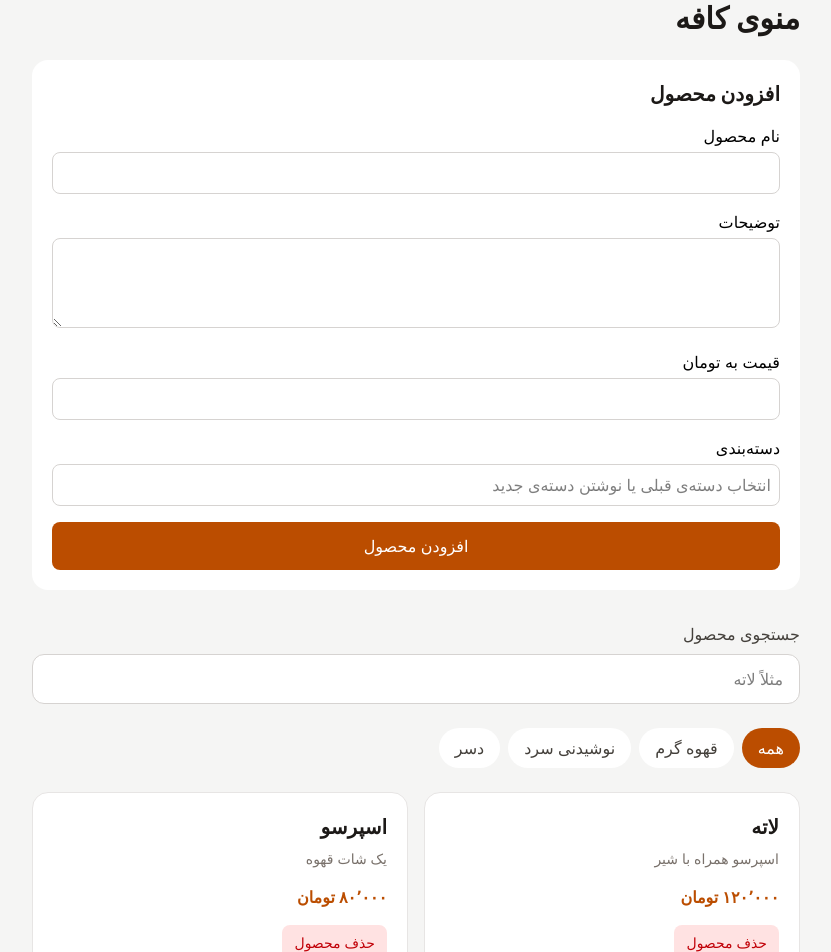
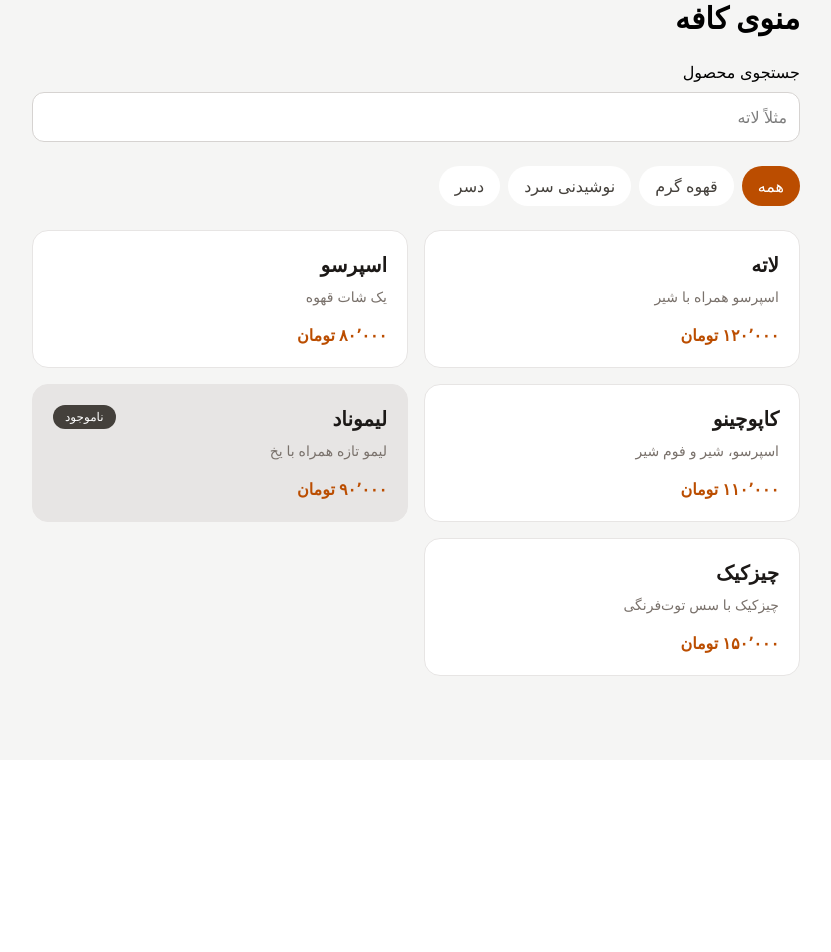
Before and after one commit to SobhanMirgholami/roll-menu, a React (Vite) app: page / in a window 1280 px wide. Shown: the part 40-992 px from the top of the page, without its empty margins (224-1055 px from the left). After the commit the page ends 800 px from the top, so only its background shows below. Built offline with nearby package versions, Linux system fonts and the light colour scheme.

Commit message:
adding router and admin page (got seperated from menu page)

```diff
--- a/package.json
+++ b/package.json
@@ -13,6 +13,7 @@
     "@tailwindcss/vite": "^4.3.3",
     "react": "^19.2.8",
     "react-dom": "^19.2.8",
+    "react-router-dom": "^7.18.4",
     "tailwindcss": "^4.3.3"
   },
   "devDependencies": {
--- a/src/components/AddProductForm.jsx
+++ b/src/components/AddProductForm.jsx
@@ -1,64 +1,64 @@
-import { useState } from "react";
+import { useState } from 'react'
 
 function normalizeCategory(value) {
   return value
     .trim()
-    .replace(/\s+/g, " ")
-    .replace(/ي/g, "ی")
-    .replace(/ك/g, "ک");
+    .replace(/\s+/g, ' ')
+    .replace(/ي/g, 'ی')
+    .replace(/ك/g, 'ک')
 }
 
-export default function AddProductForm({ onAddProduct, categories }) {
-  const [name, setName] = useState("");
-  const [description, setDescription] = useState("");
-  const [price, setPrice] = useState("");
-  const [category, setCategory] = useState("");
-  const [error, setError] = useState("");
-  const normalizedCategory = normalizeCategory(category);
-
-  const existingCategory = categories.find(
-    (item) => normalizeCategory(item) === normalizedCategory,
-  );
+export default function AddProductForm({
+  onAddProduct,
+  categories = [],
+}) {
+  const [name, setName] = useState('')
+  const [description, setDescription] = useState('')
+  const [price, setPrice] = useState('')
+  const [category, setCategory] = useState('')
+  const [error, setError] = useState('')
 
   function handleSubmit(event) {
-    event.preventDefault();
+    event.preventDefault()
 
-    const numericPrice = Number(price);
+    const numericPrice = Number(price)
 
     if (!name.trim() || !category.trim()) {
-      setError("نام محصول و دسته‌بندی را وارد کن.");
-      return;
+      setError('نام محصول و دسته‌بندی را وارد کن.')
+      return
     }
 
-    if (!price.trim() || !Number.isFinite(numericPrice) || numericPrice <= 0) {
-      setError("قیمت باید یک عدد بزرگ‌تر از صفر باشد.");
-      return;
+    if (
+      !price.trim() ||
+      !Number.isFinite(numericPrice) ||
+      numericPrice <= 0
+    ) {
+      setError('قیمت باید یک عدد بزرگ‌تر از صفر باشد.')
+      return
     }
 
-    const normalizedCategory = normalizeCategory(category);
+    const normalizedCategory = normalizeCategory(category)
 
     const existingCategory = categories.find(
-      (item) => normalizeCategory(item) === normalizedCategory,
-    );
+      (item) => normalizeCategory(item) === normalizedCategory
+    )
 
     const newProduct = {
       id: crypto.randomUUID(),
       name: name.trim(),
       description: description.trim(),
       price: numericPrice,
+      category: existingCategory ?? normalizedCategory,
+      isAvailable: true,
+    }
 
-      category: existingCategory ?? normalizedCategory,
+    onAddProduct(newProduct)
 
-      isAvailable: true,
-    };
-
-    onAddProduct(newProduct);
-
-    setName("");
-    setDescription("");
-    setPrice("");
-    setCategory("");
-    setError("");
+    setName('')
+    setDescription('')
+    setPrice('')
+    setCategory('')
+    setError('')
   }
 
   return (
@@ -66,7 +66,9 @@ export default function AddProductForm({ onAddProduct, categories }) {
       onSubmit={handleSubmit}
       className="mb-8 grid gap-4 rounded-2xl bg-white p-5"
     >
-      <h2 className="text-xl font-bold text-stone-900">افزودن محصول</h2>
+      <h2 className="text-xl font-bold text-stone-900">
+        افزودن محصول
+      </h2>
 
       <label>
         نام محصول
@@ -113,9 +115,13 @@ export default function AddProductForm({ onAddProduct, categories }) {
           placeholder="انتخاب دسته‌ی قبلی یا نوشتن دسته‌ی جدید"
           className="mt-1 w-full rounded-lg border border-stone-300 p-2"
         />
+
         <datalist id="product-category-options">
           {categories.map((existingCategory) => (
-            <option key={existingCategory} value={existingCategory} />
+            <option
+              key={existingCategory}
+              value={existingCategory}
+            />
           ))}
         </datalist>
       </label>
@@ -133,5 +139,5 @@ export default function AddProductForm({ onAddProduct, categories }) {
         افزودن محصول
       </button>
     </form>
-  );
+  )
 }
--- a/src/components/App.jsx
+++ b/src/components/App.jsx
@@ -1,7 +1,7 @@
 import { useEffect, useState } from "react";
-import ProductCard from "./ProductCard";
-import CategoryTabs from "./CategoryTabs";
-import AddProductForm from "./AddProductForm";
+import { BrowserRouter, Routes, Route } from "react-router-dom";
+import MenuPage from "../pages/MenuPage";
+import AdminPage from "../pages/AdminPage";
 
 const initialProducts = [
   {
@@ -63,8 +63,6 @@ function loadProducts() {
 
 export default function App() {
   const [products, setProducts] = useState(loadProducts);
-  const [searchTerm, setSearchTerm] = useState("");
-  const [selectedCategory, setSelectedCategory] = useState("همه");
   useEffect(() => {
     try {
       localStorage.setItem("cafe-products", JSON.stringify(products));
@@ -72,20 +70,6 @@ export default function App() {
       console.error("ذخیره‌سازی محصولات انجام نشد:", error);
     }
   }, [products]);
-
-  const categories = [
-    "همه",
-    ...new Set(products.map((product) => product.category)),
-  ];
-
-  const filteredProducts = products.filter((product) => {
-    const matchesCategory =
-      selectedCategory === "همه" || product.category === selectedCategory;
-
-    const matchesSearch = product.name.includes(searchTerm.trim());
-
-    return matchesCategory && matchesSearch;
-  });
 
   function handleAddProduct(newProduct) {
     setProducts((currentProducts) => [...currentProducts, newProduct]);
@@ -101,54 +85,36 @@ export default function App() {
       currentProducts.filter((product) => product.id !== productId),
     );
   }
+  function handleToggleAvailability(productId) {
+    setProducts((currentProducts) =>
+      currentProducts.map((product) =>
+        product.id === productId
+          ? {
+              ...product,
+              isAvailable: !product.isAvailable,
+            }
+          : product,
+      ),
+    );
+  }
 
   return (
-    <main dir="rtl" className="min-h-screen bg-stone-100 px-4 py-10">
-      <div className="mx-auto max-w-3xl">
-        <h1 className="mb-6 text-3xl font-bold text-stone-900">منوی کافه</h1>
+    <BrowserRouter>
+      <Routes>
+        <Route path="/" element={<MenuPage products={products} />} />
 
-        <AddProductForm
-          onAddProduct={handleAddProduct}
-          categories={categories.filter((category) => category !== "همه")}
+        <Route
+          path="/admin"
+          element={
+            <AdminPage
+              products={products}
+              onAddProduct={handleAddProduct}
+              onDeleteProduct={handleDeleteProduct}
+              onToggleAvailability={handleToggleAvailability}
+            />
+          }
         />
-
-        <label className="mb-6 block">
-          <span className="mb-2 block font-medium text-stone-700">
-            جستجوی محصول
-          </span>
-
-          <input
-            type="search"
-            placeholder="مثلاً لاته"
-            value={searchTerm}
-            onChange={(event) => setSearchTerm(event.target.value)}
-            className="w-full rounded-xl border border-stone-300 bg-white px-4 py-3"
-          />
-        </label>
-
-        <CategoryTabs
-          categories={categories}
-          selectedCategory={selectedCategory}
-          onSelectCategory={setSelectedCategory}
-        />
-
-        <div className="grid gap-4 sm:grid-cols-2">
-          {filteredProducts.map((product) => (
-            <ProductCard
-              key={product.id}
-              name={product.name}
-              description={product.description}
-              price={product.price}
-              isAvailable={product.isAvailable}
-              onDelete={() => handleDeleteProduct(product.id)}
-            />
-          ))}
-        </div>
-
-        {filteredProducts.length === 0 && (
-          <p className="mt-6 text-center text-stone-500">محصولی پیدا نشد.</p>
-        )}
-      </div>
-    </main>
+      </Routes>
+    </BrowserRouter>
   );
 }
--- a/src/components/ProductCard.jsx
+++ b/src/components/ProductCard.jsx
@@ -4,6 +4,7 @@ export default function ProductCard({
   price,
   isAvailable,
   onDelete,
+  onToggleAvailability,
 }) {
   return (
     <article
@@ -26,13 +27,30 @@ export default function ProductCard({
       <p className="mt-4 font-semibold text-amber-700">
         {price.toLocaleString("fa-IR")} تومان
       </p>
+
+      {(onDelete || onToggleAvailability) && (
+        <div className="mt-4 flex flex-wrap gap-2">
+          {onDelete && (
             <button
               type="button"
               onClick={onDelete}
-        className="mt-4 rounded-lg bg-red-100 px-3 py-2 text-sm text-red-700"
+              className="rounded-lg bg-red-100 px-3 py-2 text-sm text-red-700"
             >
               حذف محصول
             </button>
+          )}
+
+          {onToggleAvailability && (
+            <button
+              type="button"
+              onClick={onToggleAvailability}
+              className="rounded-lg bg-stone-700 px-3 py-2 text-sm text-white"
+            >
+              {isAvailable ? "ناموجود کردن" : "موجود کردن"}
+            </button>
+          )}
+        </div>
+      )}
     </article>
   );
 }
--- /dev/null
+++ b/src/pages/AdminPage.jsx
@@ -0,0 +1,35 @@
+import AddProductForm from "../components/AddProductForm";
+import ProductCard from "../components/ProductCard";
+
+export default function AdminPage({
+  products,
+  onAddProduct,
+  onDeleteProduct,
+  onToggleAvailability,
+}) {
+  const categories = [...new Set(products.map((product) => product.category))];
+
+  return (
+    <main dir="rtl" className="min-h-screen bg-stone-100 px-4 py-10">
+      <div className="mx-auto max-w-3xl">
+        <h1 className="mb-6 text-3xl font-bold">مدیریت منو</h1>
+
+        <AddProductForm categories={categories} onAddProduct={onAddProduct} />
+
+        <div className="grid gap-4 sm:grid-cols-2">
+          {products.map((product) => (
+            <ProductCard
+              key={product.id}
+              name={product.name}
+              description={product.description}
+              price={product.price}
+              isAvailable={product.isAvailable}
+              onDelete={() => onDeleteProduct(product.id)}
+              onToggleAvailability={() => onToggleAvailability(product.id)}
+            />
+          ))}
+        </div>
+      </div>
+    </main>
+  );
+}
--- /dev/null
+++ b/src/pages/MenuPage.jsx
@@ -0,0 +1,69 @@
+import { useState } from 'react'
+import ProductCard from '../components/ProductCard'
+import CategoryTabs from '../components/CategoryTabs'
+
+export default function MenuPage({ products }) {
+  const [searchTerm, setSearchTerm] = useState('')
+  const [selectedCategory, setSelectedCategory] = useState('همه')
+
+  const categories = [
+    'همه',
+    ...new Set(products.map((product) => product.category)),
+  ]
+
+  const filteredProducts = products.filter((product) => {
+    const matchesCategory =
+      selectedCategory === 'همه' ||
+      product.category === selectedCategory
+
+    const matchesSearch = product.name.includes(searchTerm.trim())
+
+    return matchesCategory && matchesSearch
+  })
+
+  return (
+    <main dir="rtl" className="min-h-screen bg-stone-100 px-4 py-10">
+      <div className="mx-auto max-w-3xl">
+        <h1 className="mb-6 text-3xl font-bold">
+          منوی کافه
+        </h1>
+
+        <label className="mb-6 block">
+          <span className="mb-2 block">جستجوی محصول</span>
+
+          <input
+            type="search"
+            value={searchTerm}
+            onChange={(event) => setSearchTerm(event.target.value)}
+            placeholder="مثلاً لاته"
+            className="w-full rounded-xl border border-stone-300 bg-white p-3"
+          />
+        </label>
+
+        <CategoryTabs
+          categories={categories}
+          selectedCategory={selectedCategory}
+          onSelectCategory={setSelectedCategory}
+        />
+
+        <div className="grid gap-4 sm:grid-cols-2">
+          {filteredProducts.map((product) => (
+            <ProductCard
+              key={product.id}
+              name={product.name}
+              description={product.description}
+              price={product.price}
+              isAvailable={product.isAvailable}
+            />
+          ))}
+        </div>
+
+        {filteredProducts.length === 0 && (
+          <p className="mt-6 text-center">
+            محصولی پیدا نشد.
+          </p>
+        )}
+      </div>
+    </main>
+  )
+}
```
Also changed, not shown: 1 other file (tests, documents, lock files or other folders). Lines whose indentation alone changed are shown as unchanged.
